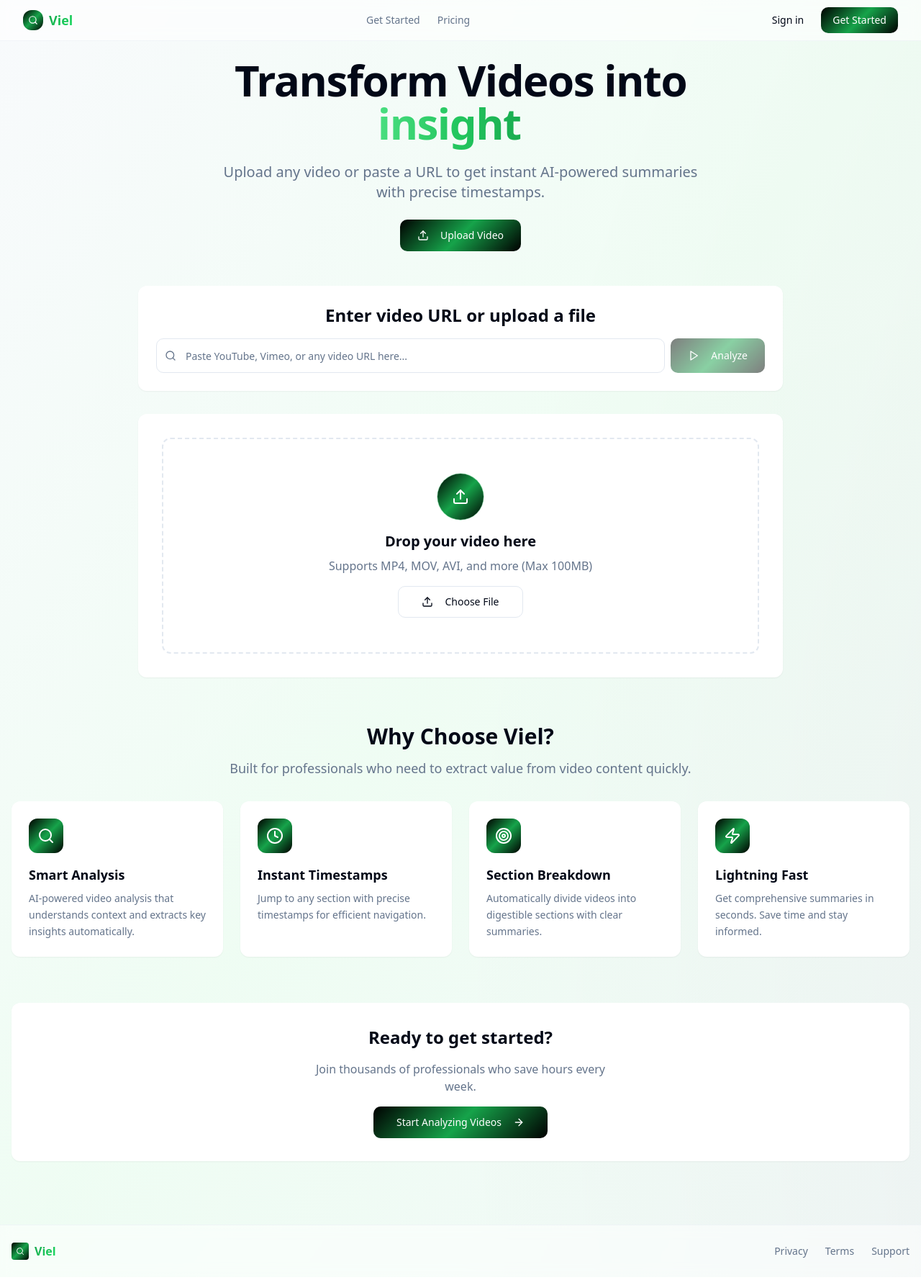
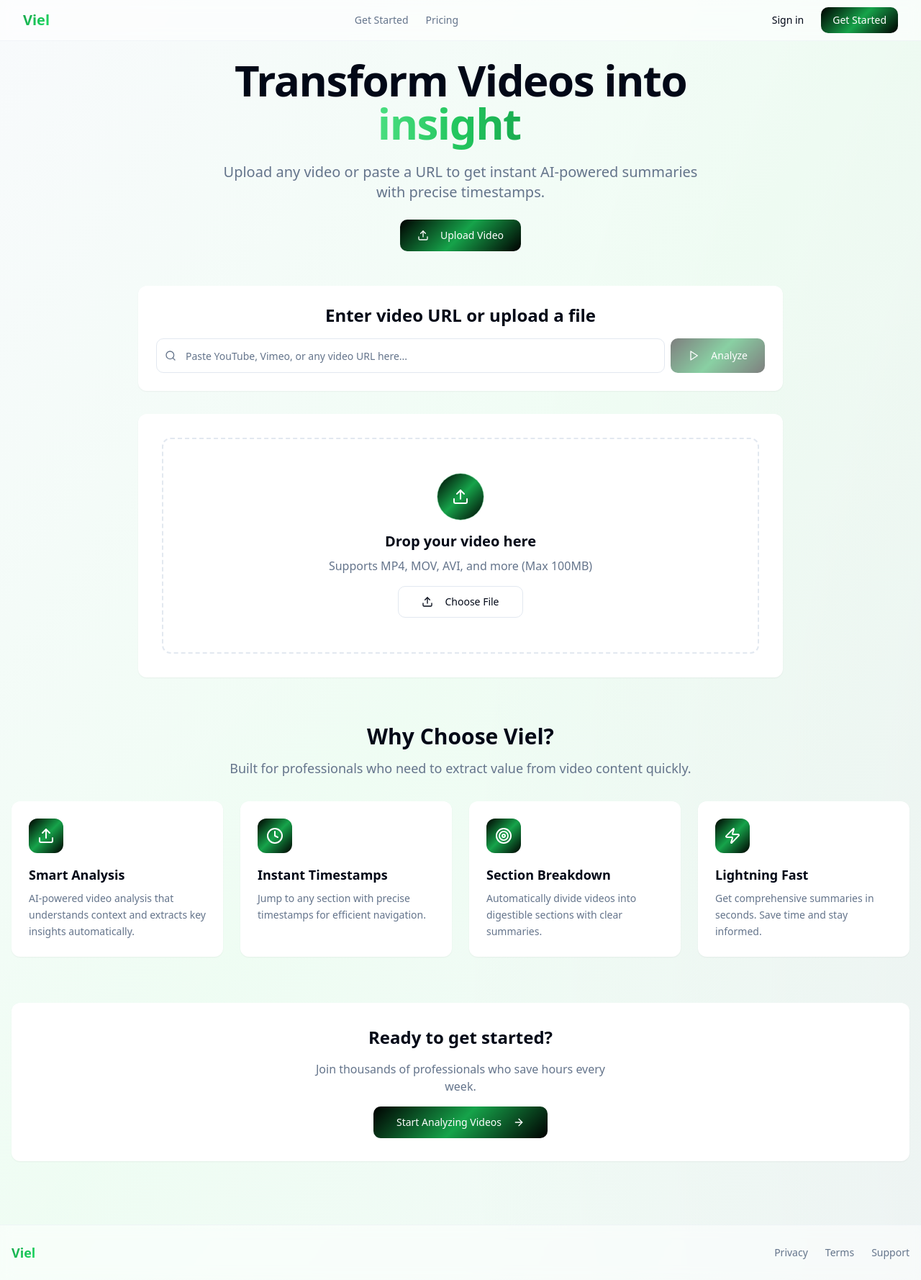
Before and after one commit to Articial-space/echo-video-burst, a React (Vite) app: page / in a window 1280 px wide. Shown: the whole page at 72% size. Built offline with nearby package versions, Linux system fonts and the light colour scheme.

Commit message:
Optimize UI and add logo navigation.
Refactor the UI for a more formal and simplified look. Remove the magnifying glass logo. Implement navigation to the main page when the "Viel" logo is clicked in the top and bottom bars. Increase the size of the logo in the top and bottom bars.

```diff
--- a/src/components/Header.tsx
+++ b/src/components/Header.tsx
@@ -1,5 +1,5 @@
 
-import { Search, User, LogOut, Menu } from "lucide-react";
+import { User, LogOut, Menu } from "lucide-react";
 import { Button } from "@/components/ui/button";
 import { Link } from "react-router-dom";
 import { useAuth } from "@/contexts/AuthContext";
@@ -19,11 +19,8 @@ const Header = () => {
   return (
     <header className="sticky top-0 z-50 w-full border-b border-border/40 bg-background/95 backdrop-blur supports-[backdrop-filter]:bg-background/60">
       <div className="container flex h-14 items-center justify-between">
-        <Link to="/" className="flex items-center space-x-2">
-          <div className="h-7 w-7 rounded-lg bg-brand-gradient flex items-center justify-center">
-            <Search className="h-3.5 w-3.5 text-white" />
-          </div>
-          <span className="text-lg font-bold brand-text-gradient">
+        <Link to="/" className="flex items-center">
+          <span className="text-xl font-bold brand-text-gradient">
             Viel
           </span>
         </Link>
--- a/src/pages/EmailVerification.tsx
+++ b/src/pages/EmailVerification.tsx
@@ -5,7 +5,7 @@ import { Button } from '@/components/ui/button';
 import { Card } from '@/components/ui/card';
 import { useAuth } from '@/contexts/AuthContext';
 import { useToast } from '@/hooks/use-toast';
-import { Search, Mail, Clock, RefreshCw } from 'lucide-react';
+import { Mail, Clock, RefreshCw } from 'lucide-react';
 import { clearSecureStorage } from '@/utils/securityUtils';
 
 const EmailVerification = () => {
@@ -104,11 +104,8 @@ const EmailVerification = () => {
         <div className="w-full max-w-md space-y-6">
           {/* Header */}
           <div className="text-center">
-            <Link to="/" className="inline-flex items-center space-x-2 mb-6">
-              <div className="h-8 w-8 rounded-lg bg-brand-gradient flex items-center justify-center">
-                <Search className="h-4 w-4 text-white" />
-              </div>
-              <span className="text-xl font-bold brand-text-gradient">
+            <Link to="/" className="inline-flex items-center mb-6">
+              <span className="text-2xl font-bold brand-text-gradient">
                 Viel
               </span>
             </Link>
--- a/src/pages/Index.tsx
+++ b/src/pages/Index.tsx
@@ -7,7 +7,8 @@ import VideoHistory from "@/components/VideoHistory";
 import TypingAnimation from "@/components/TypingAnimation";
 import { Button } from "@/components/ui/button";
 import { Card } from "@/components/ui/card";
-import { Search, Upload, Clock, Zap, Target, ArrowRight, History } from "lucide-react";
+import { Upload, Clock, Target, Zap, History, ArrowRight } from "lucide-react";
+import { Link } from "react-router-dom";
 import { useAuth } from "@/contexts/AuthContext";
 import { supabase } from "@/integrations/supabase/client";
 import { useToast } from "@/hooks/use-toast";
@@ -66,7 +67,7 @@ const Index = () => {
 
   const features = [
     {
-      icon: Search,
+      icon: Upload,
       title: "Smart Analysis",
       description: "AI-powered video analysis that understands context and extracts key insights automatically."
     },
@@ -209,12 +210,9 @@ const Index = () => {
         <footer className="border-t border-border/40 bg-background/50 backdrop-blur mt-16">
           <div className="container mx-auto px-4 py-6">
             <div className="flex flex-col md:flex-row justify-between items-center space-y-4 md:space-y-0">
-              <div className="flex items-center space-x-2">
-                <div className="h-6 w-6 rounded bg-brand-gradient flex items-center justify-center">
-                  <Search className="h-3 w-3 text-white" />
-                </div>
-                <span className="font-semibold brand-text-gradient">Viel</span>
-              </div>
+              <Link to="/" className="flex items-center">
+                <span className="text-lg font-bold brand-text-gradient">Viel</span>
+              </Link>
 
               <div className="flex items-center space-x-6 text-sm text-muted-foreground">
                 <a href="#" className="hover:text-brand-green-600 transition-colors">Privacy</a>
--- a/src/pages/SignIn.tsx
+++ b/src/pages/SignIn.tsx
@@ -8,7 +8,7 @@ import { Label } from '@/components/ui/label';
 import { Separator } from '@/components/ui/separator';
 import { useAuth } from '@/contexts/AuthContext';
 import { useToast } from '@/hooks/use-toast';
-import { Search, Eye, EyeOff } from 'lucide-react';
+import { Eye, EyeOff } from 'lucide-react';
 import { sanitizeString, clearSecureStorage } from '@/utils/securityUtils';
 
 const SignIn = () => {
@@ -174,11 +174,8 @@ const SignIn = () => {
         <div className="w-full max-w-md space-y-6">
           {/* Header */}
           <div className="text-center">
-            <Link to="/" className="inline-flex items-center space-x-2 mb-6">
-              <div className="h-8 w-8 rounded-lg bg-brand-gradient flex items-center justify-center">
-                <Search className="h-4 w-4 text-white" />
-              </div>
-              <span className="text-xl font-bold brand-text-gradient">
+            <Link to="/" className="inline-flex items-center mb-6">
+              <span className="text-2xl font-bold brand-text-gradient">
                 Viel
               </span>
             </Link>
```
